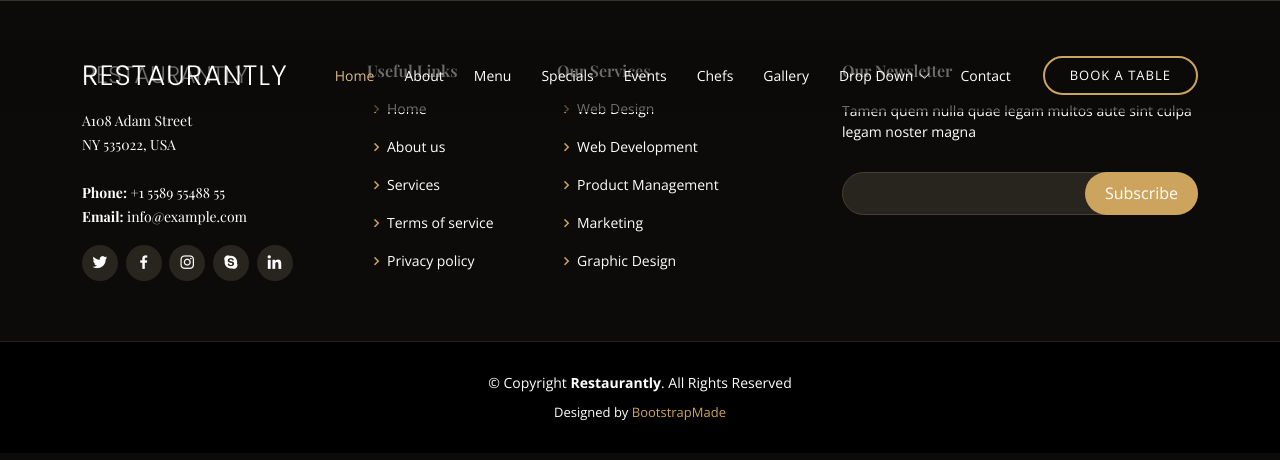
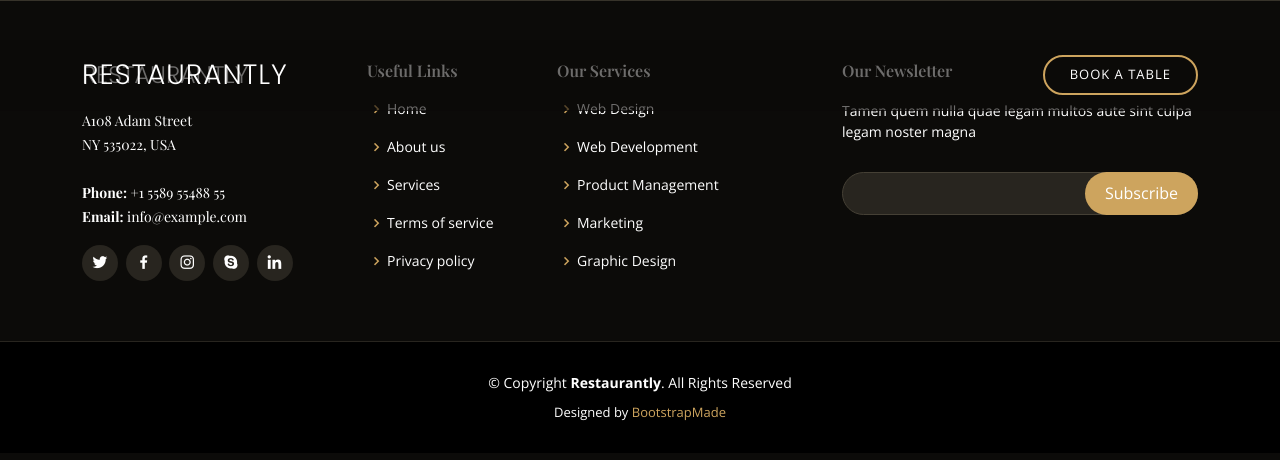
Before and after one commit to pgrimaud/mcdo-a, a Symfony app: template templates/base.html.twig in a window 1280 px wide. Shown: the top 460 px of the page. Run offline with Twig, Linux system fonts and the light colour scheme; the template is opened without the code that fills it, so the values that code supplies are empty; some libraries are stand-ins or nearby versions; some web fonts are replaced.

Commit message:
Add template

```diff
--- a/templates/partial/header.html.twig
+++ b/templates/partial/header.html.twig
@@ -2,40 +2,12 @@
 <header id="header" class="fixed-top d-flex align-items-cente">
     <div class="container-fluid container-xl d-flex align-items-center justify-content-lg-between">
 
-        <h1 class="logo me-auto me-lg-0"><a href="index.html">Restaurantly</a></h1>
+        <h1 class="logo me-auto me-lg-0"><a href="{{ path('app_index') }}">Restaurantly</a></h1>
         <!-- Uncomment below if you prefer to use an image logo -->
         <!-- <a href="index.html" class="logo me-auto me-lg-0"><img src="assets/img/logo.png" alt="" class="img-fluid"></a>-->
 
-        <nav id="navbar" class="navbar order-last order-lg-0">
-            <ul>
-                <li><a class="nav-link scrollto active" href="#hero">Home</a></li>
-                <li><a class="nav-link scrollto" href="#about">About</a></li>
-                <li><a class="nav-link scrollto" href="#menu">Menu</a></li>
-                <li><a class="nav-link scrollto" href="#specials">Specials</a></li>
-                <li><a class="nav-link scrollto" href="#events">Events</a></li>
-                <li><a class="nav-link scrollto" href="#chefs">Chefs</a></li>
-                <li><a class="nav-link scrollto" href="#gallery">Gallery</a></li>
-                <li class="dropdown"><a href="#"><span>Drop Down</span> <i class="bi bi-chevron-down"></i></a>
-                    <ul>
-                        <li><a href="#">Drop Down 1</a></li>
-                        <li class="dropdown"><a href="#"><span>Deep Drop Down</span> <i class="bi bi-chevron-right"></i></a>
-                            <ul>
-                                <li><a href="#">Deep Drop Down 1</a></li>
-                                <li><a href="#">Deep Drop Down 2</a></li>
-                                <li><a href="#">Deep Drop Down 3</a></li>
-                                <li><a href="#">Deep Drop Down 4</a></li>
-                                <li><a href="#">Deep Drop Down 5</a></li>
-                            </ul>
-                        </li>
-                        <li><a href="#">Drop Down 2</a></li>
-                        <li><a href="#">Drop Down 3</a></li>
-                        <li><a href="#">Drop Down 4</a></li>
-                    </ul>
-                </li>
-                <li><a class="nav-link scrollto" href="#contact">Contact</a></li>
-            </ul>
-            <i class="bi bi-list mobile-nav-toggle"></i>
-        </nav><!-- .navbar -->
+        {{ render(controller('App\\Controller\\MenuController::nav')) }}
+
         <a href="#book-a-table" class="book-a-table-btn scrollto d-none d-lg-flex">Book a table</a>
 
     </div>
```
